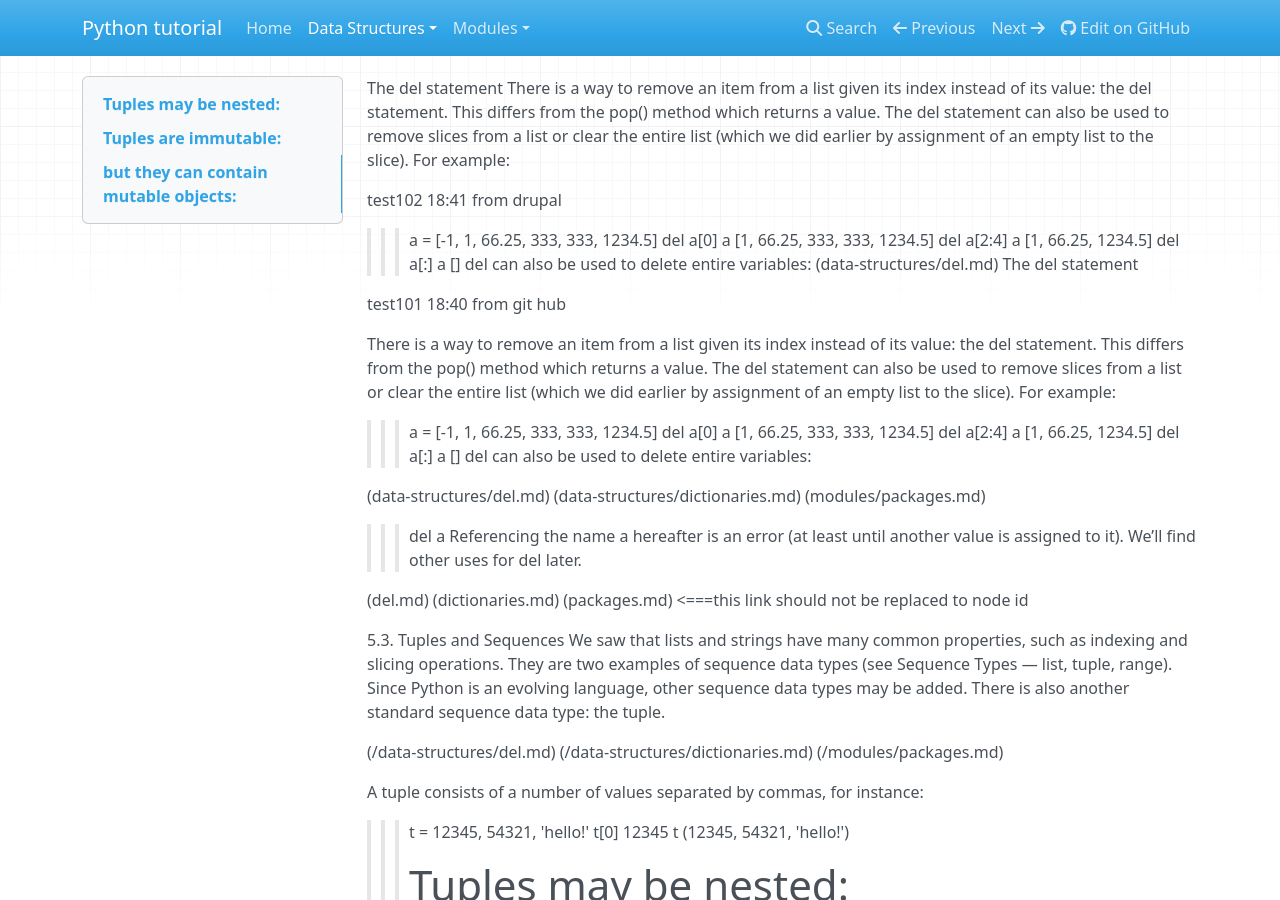
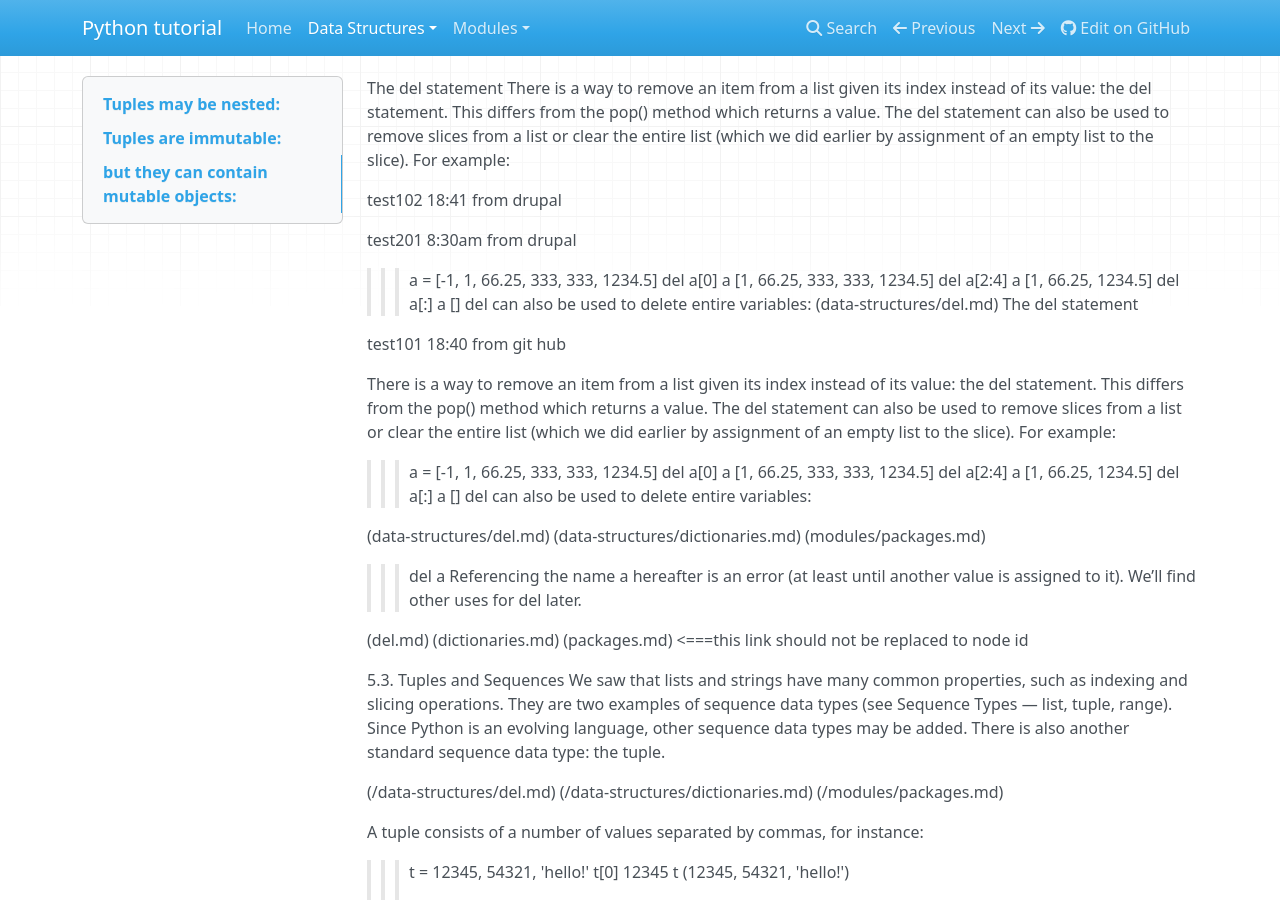
Before and after one commit to maplefu0602/doc-demo, an MkDocs documentation site: the page built from docs/data-structures/del.md, in a window 1280 px wide and 900 px high. Built offline with MkDocs 1.6.1, drawn with Linux system fonts in a browser that asks for light colours; nearby versions of some CDN libraries; old or Windows-style settings are respelled for this version of MkDocs.

Commit message:
update content from book

```diff
--- a/docs/data-structures/del.md
+++ b/docs/data-structures/del.md
@@ -4,6 +4,8 @@ There is a way to remove an item from a list given its index instead of its valu
 
 test102 18:41 from drupal
 
+
+test201 8:30am from drupal
 
 
 >>> a = [-1, 1, 66.25, 333, 333, 1234.5]
```
